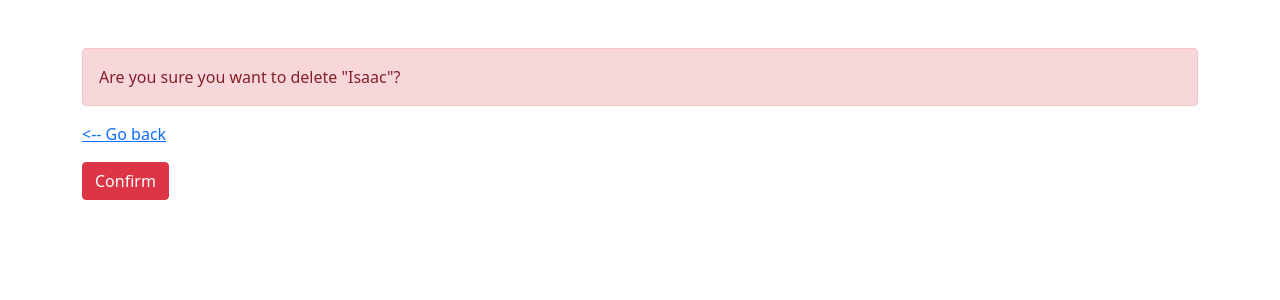
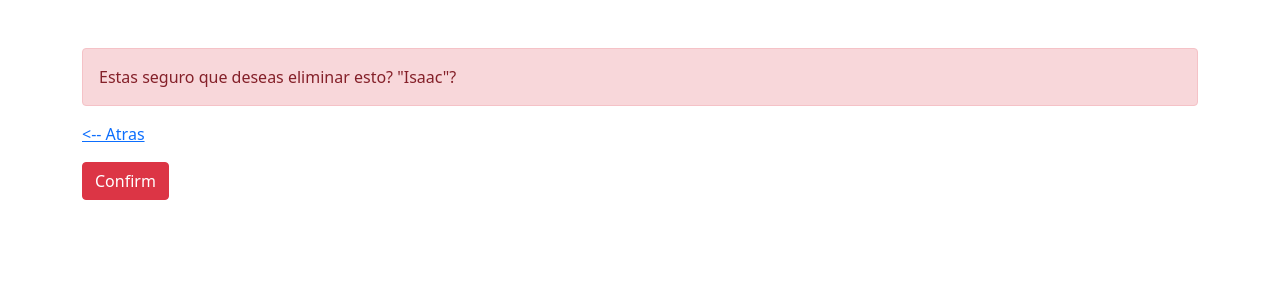
Before and after one commit to Samuelbriones/Practica_Gestion, a Django app: page /delete/0023ca58-d677-4d66-8c65-63907fdf0b6a/ in a window 1280 px wide. Shown: the top 300 px of the page. Run offline with Django 4.2, Linux system fonts and the light colour scheme; data comes from the database, SQL or seed files in the repository.

Commit message:
Update delete.html

```diff
--- a/employee/templates/CRUB/delete.html
+++ b/employee/templates/CRUB/delete.html
@@ -9,10 +9,10 @@
 
         <br><br>
         <div class="alert alert-danger" role="alert">
-            Are you sure you want to delete "{{ employee.emp_name }}"?
+            Estas seguro que deseas eliminar esto? "{{ employee.emp_name }}"?
         </div>
         <p>
-            <a href="{% url 'employees-list' %}"> <-- Go back</a>
+            <a href="{% url 'employees-list' %}"> <-- Atras</a>
         </p>
         <p>
             <input class="btn btn-danger" type="submit" value="Confirm">
```
